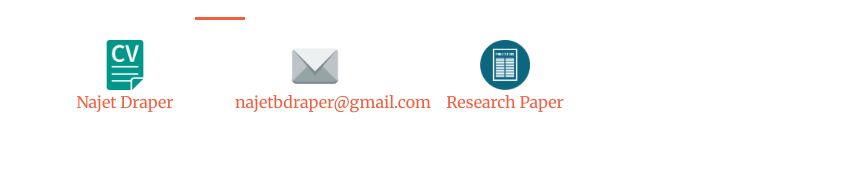
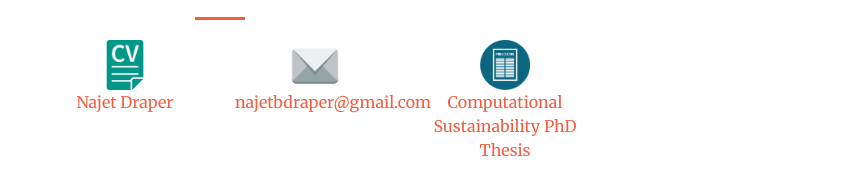
Before and after one commit to Najet101/Najet101.github.io, a website: page index.html in a window 1280 px wide. Shown: the part 2324-2520 px from the top of the page, 420-1280 px from the left. Drawn offline with nearby package versions, Linux system fonts and the light colour scheme.

Commit message:
change title

```diff
--- a/index.html
+++ b/index.html
@@ -256,7 +256,7 @@ I primarily use R, Python and Neltlogo.
 
                 <div class="col-lg-2 text-center">
                     <i><a href="img/Najet_Draper_PhD_Thesis.pdf"><img src="img/publications-icon.png" height="50" width="50" ></i>
-                    <p><font color="#F05F40">Research Paper</a></font></p>
+                    <p><font color="#F05F40">Computational Sustainability PhD Thesis</a></font></p>
                 </div>
             </div>
         </div>
```
